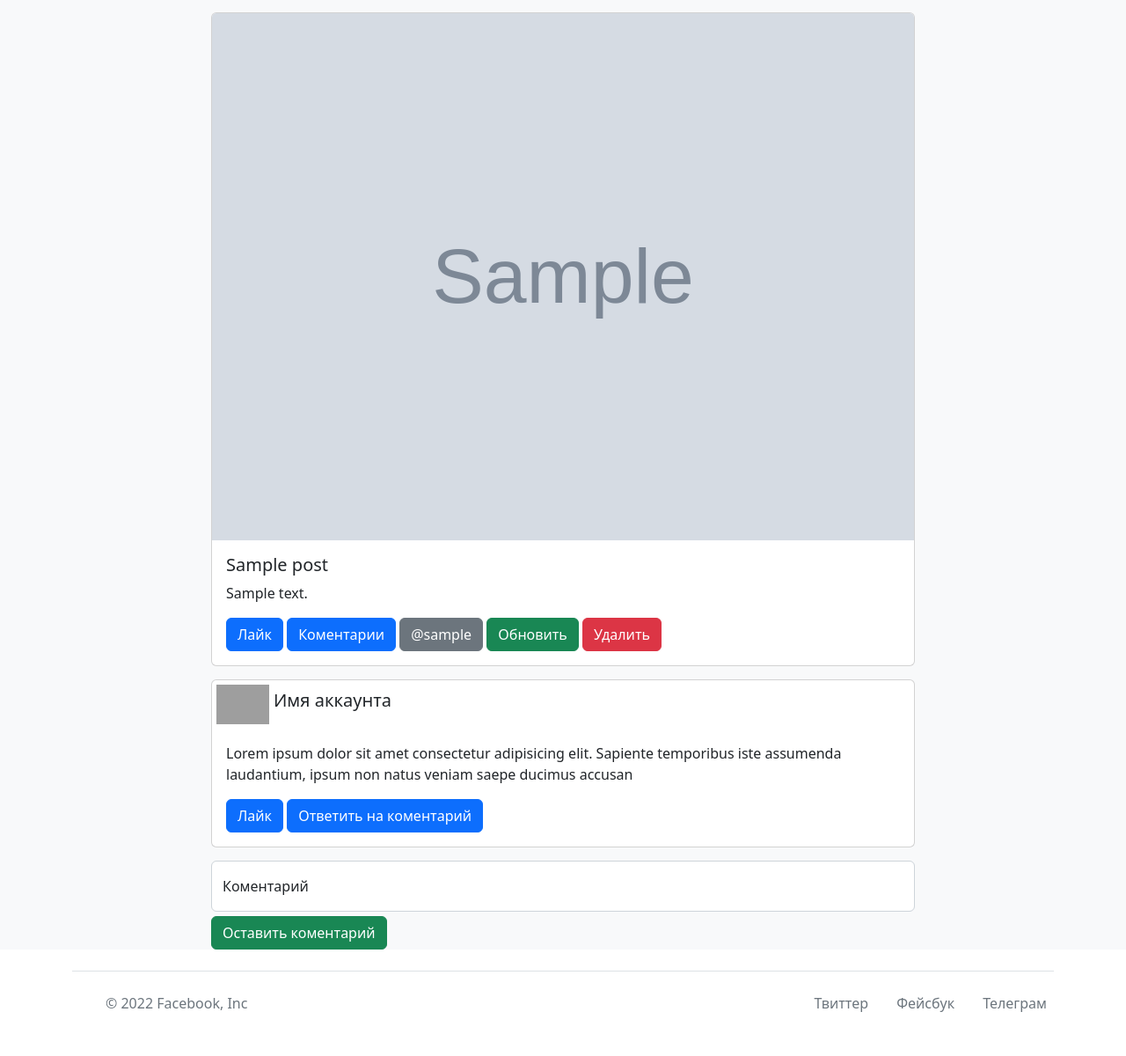
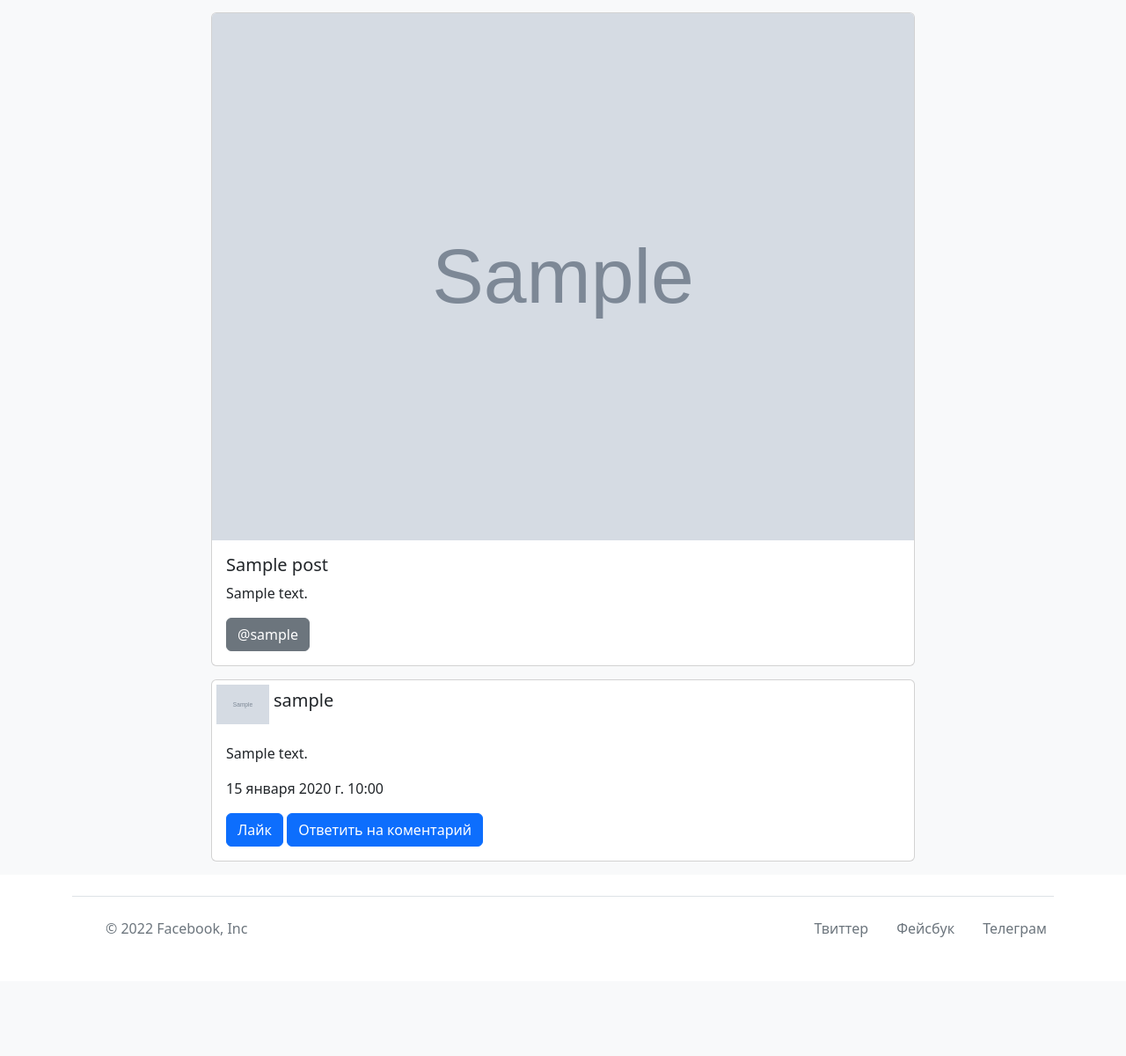
Before and after one commit to Toktorov/Facebook, a Django app: page /post/1 in a window 1280 px wide. Shown: the part 57-1257 px from the top of the page at 88% size. After the commit the page ends 1122 px from the top, so only its background shows below. Run offline with Django 4.2, Linux system fonts and the light colour scheme; tables that the repository leaves empty hold one stand-in row (values such as "Sample post"); grey boxes marked "Sample" are stand-in pictures; grey boxes are pictures that could not be loaded.

Commit message:
fix bugs with CRUD system and like, comments for post

```diff
--- a/posts/admin.py
+++ b/posts/admin.py
@@ -1,5 +1,7 @@
 from django.contrib import admin
-from posts.models import Post
+from posts.models import Post, PostLike, PostComment
 
 # Register your models here.
 admin.site.register(Post)
+admin.site.register(PostLike)
+admin.site.register(PostComment)
--- a/posts/models.py
+++ b/posts/models.py
@@ -7,3 +7,22 @@ class Post(models.Model):
     title = models.CharField(max_length=255)
     description = models.TextField()
     image = models.ImageField(upload_to = "post_image/")
+
+    def __str__(self):
+        return f"Пользователь {self.user} {self.title}"
+
+class PostLike(models.Model):
+    user = models.ForeignKey(User, on_delete=models.CASCADE, related_name="user_like")
+    post = models.ForeignKey(Post, on_delete=models.CASCADE, related_name="post_like")
+
+class PostComment(models.Model):
+    user = models.ForeignKey(User, on_delete=models.CASCADE, related_name="user_comment")
+    post = models.ForeignKey(Post, on_delete=models.CASCADE, related_name="post_comment")
+    text = models.CharField(max_length=255)
+    created = models.DateTimeField(auto_now_add=True)
+
+    def __str__(self):
+        return f"{self.text}"
+
+    class Meta:
+        ordering = ("-created",)
--- a/posts/views.py
+++ b/posts/views.py
@@ -1,5 +1,5 @@
 from django.shortcuts import render, redirect
-from posts.models import Post
+from posts.models import Post, PostLike, PostComment
 
 # Create your views here.
 def index(request):
@@ -11,6 +11,17 @@ def index(request):
 
 def post_detail(request, id):
     post = Post.objects.get(id = id)
+    if request.method == "POST":
+        if 'like' in request.POST:
+            try:
+                like = PostLike.objects.get(user = request.user, post = post)
+                like.delete()
+            except:
+                PostLike.objects.create(user = request.user, post = post)
+        if 'comment' in request.POST:
+            text = request.POST.get('text')
+            comment = PostComment.objects.create(user = request.user, post = post, text = text)
+            return redirect('post_detail', post.id)
     context = {
         'post' : post,
     }
--- a/template/post_delete.html
+++ b/template/post_delete.html
@@ -47,12 +47,16 @@
         </div>
       </nav>
       <div class = "container">
+        {% if user.is_authenticated and request.user == post.user %}
         <form method="POST" enctype="multipart/form-data">
             {% csrf_token %}
 
             <h1>Вы точно хотите удалить пост: {{ post.title }}?</h1>
             <button type="submit" class="btn btn-danger">Удалить</button>
           </form>
+        {% else %}
+          <h3>У вас нету прав</h3>
+        {% endif %}
       </div>
       <div class="container">
         <footer class="d-flex flex-wrap justify-content-between align-items-center py-3 my-4 border-top">
--- a/template/post_detail.html
+++ b/template/post_detail.html
@@ -53,29 +53,46 @@
                 <div class="card-body">
                   <h5 class="card-title">{{ post.title }}</h5>
                   <p class="card-text">{{ post.description }}</p>
-                  <a href="#" class="btn btn-primary">Лайк</a>
-                  <a href="#" class="btn btn-primary">Коментарии</a>
+                  {% if user.is_authenticated %}
+                  <form method="POST">
+                    {% csrf_token %}
+                    <input type="hidden" name = "like">
+                    <button class="btn btn-primary">Лайк {{ post.post_like.all.count }}</button>
+                  </form>
+
+                  <a href="#" class="btn btn-primary">Коментарии {{ post.post_comment.all.count }}</a>
+                  {% endif %}
                   <a class="btn btn-secondary">@{{ post.user }}</a>
+                  {% if user.is_authenticated and request.user == post.user %}
                   <a href="{% url 'post_update' post.id %}" class="btn btn-success">Обновить</a>
                   <a href="{% url 'post_delete' post.id %}" class="btn btn-danger">Удалить</a>
+                  {% endif %}
                 </div>
               </div>
+              {% for comment in post.post_comment.all %}
               <div class="card" style="width: 50rem; max-height: 250px;">
                 <div class="flex_block">
-                <img src="image1.jpg" class="card-img-top" style="width: 70px; padding: 5px;" alt="...">
-                <h5 class="card-title">Имя аккаунта</h5>
-            </div>
+                <img src="{{ comment.user.profile_image.url }}" class="card-img-top" style="width: 70px; padding: 5px;" alt="...">
+                <h5 class="card-title">{{ comment.user }}</h5>
+              </div>
                 <div class="card-body">
-                  <p class="card-text">Lorem ipsum dolor sit amet consectetur adipisicing elit. Sapiente temporibus iste assumenda laudantium, ipsum non natus veniam saepe ducimus accusan</p>
+                  <p class="card-text">{{ comment.text }}</p>
+                  <p class="card-text">{{ comment.created }}</p>
                   <a href="#" class="btn btn-primary">Лайк</a>
                   <a href="#" class="btn btn-primary">Ответить на коментарий</a>
                 </div>
               </div>
+              {% endfor %}
+              {% if user.is_authenticated %}
               <div class="form-floating line_form">
-                <textarea class="form-control" style="resize: none;" placeholder="Leave a comment here" id="floatingTextarea"></textarea>
-                <label for="floatingTextarea">Коментарий</label>
-                <a href="#" class="btn btn-success" style="margin-top: 5px;">Оставить коментарий</a>
+                <form method="POST">
+                  {% csrf_token %}
+                  <input type="hidden" name = "comment">
+                  <input type="text" name = "text" class="form-control" placeholder="Комментарий">
+                  <button class="btn btn-success" style="margin-top: 5px;">Оставить коментарий</button>
+                </form>
               </div>
+              {% endif %}
         </div>
       </div>
         <div class="container">
--- a/template/post_update.html
+++ b/template/post_update.html
@@ -47,6 +47,7 @@
         </div>
       </nav>
       <div class = "container">
+        {% if user.is_authenticated and request.user == post.user %}
         <form method="POST" enctype="multipart/form-data">
             {% csrf_token %}
             <div class="mb-3">
@@ -66,6 +67,9 @@
 
             <button type="submit" class="btn btn-success">Обновить</button>
           </form>
+          {% else %}
+          <h3>У вас нету прав</h3>
+          {% endif %}
       </div>
       <div class="container">
         <footer class="d-flex flex-wrap justify-content-between align-items-center py-3 my-4 border-top">
```
Also changed, not shown: posts/migrations/0003_postlike.py (added), posts/migrations/0004_postcomment.py (added), posts/migrations/0005_alter_postcomment_options.py (added).
